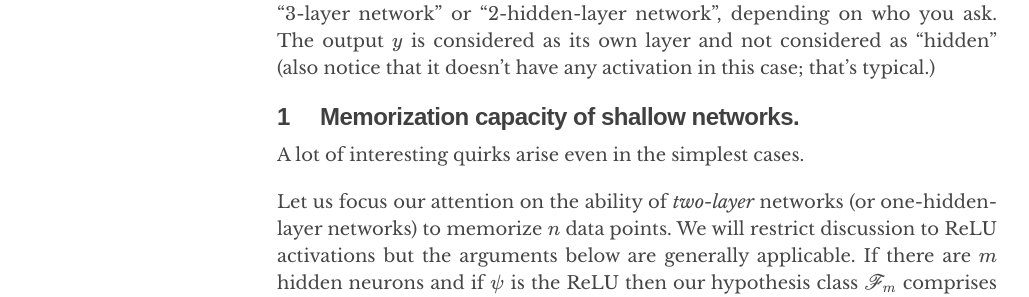
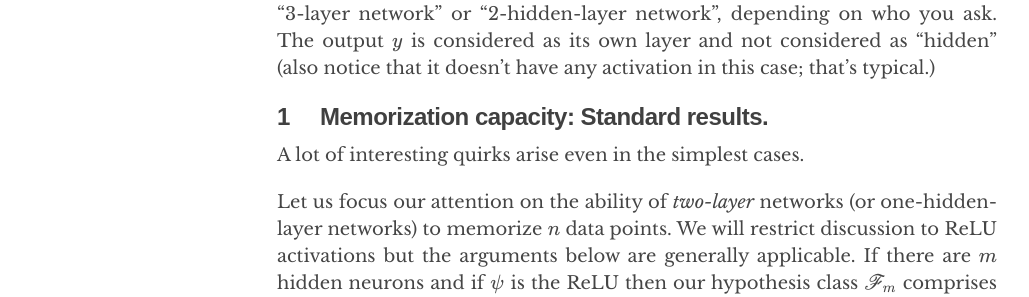
Before and after one commit to chinmayhegde/fodl, a Jekyll site: the page built from _posts/2022-01-18-representation01.md, in a window 1280 px wide and 900 px high, scrolled down 2296 px. Shown: the part 157-454 px from the top of the window, without its empty margins (3-1032 px from the left). Built offline with Jekyll 4.4.1, drawn with Linux system fonts in a browser that asks for light colours; nearby versions of some CDN libraries; some of the changed text lies outside the part shown.

Commit message:
Update 2022-01-18-representation01.md

```diff
--- a/_posts/2022-01-18-representation01.md
+++ b/_posts/2022-01-18-representation01.md
@@ -61,7 +61,7 @@ $$
 
 Analogously, one can extend this definition to $L$ layers for any $L \geq 1$. The nomenclature is a bit funny sometimes. The above example is either called a "3-layer network" or "2-hidden-layer network", depending on who you ask. The output $y$ is considered as its own layer and not considered as "hidden" (also notice that it doesn't have any activation in this case; that's typical.)
 
-## Memorization capacity of shallow networks
+## Memorization capacity: Standard results
 {:.label}
 
 <script>
@@ -108,6 +108,10 @@ Really, we didn't do much here. Since the "information content" in $n$ labels ha
 **Remark**{:.label #MemorizationBasic2}
 The above proofs used biases, but if we restrict our attention to *bias-free* networks, that's fine too, we just need to use different weights for the $n$ hidden neurons. Such a network is called a *random feature model*; see [here](https://people.eecs.berkeley.edu/~brecht/papers/07.rah.rec.nips.pdf) and [here](https://arxiv.org/abs/1810.04374).
 {:.remark}
+
+
+## Memorization capacity: Improved results
+{:.label}
 
 The above result shows that $m = n$ neurons are sufficient to memorize pretty much any dataset. Can we get away with fewer neurons? Notice that really the network has to "remember" only the $n$ labels; but since there are $n$ neurons, each with $d$ input edges, the number of *parameters* is $nd$.  (*Note: not technically correct; the second proof only uses $n$ **distinct** weights and $n$ biases.*) It turns out that we can indeed do better.
 
```
